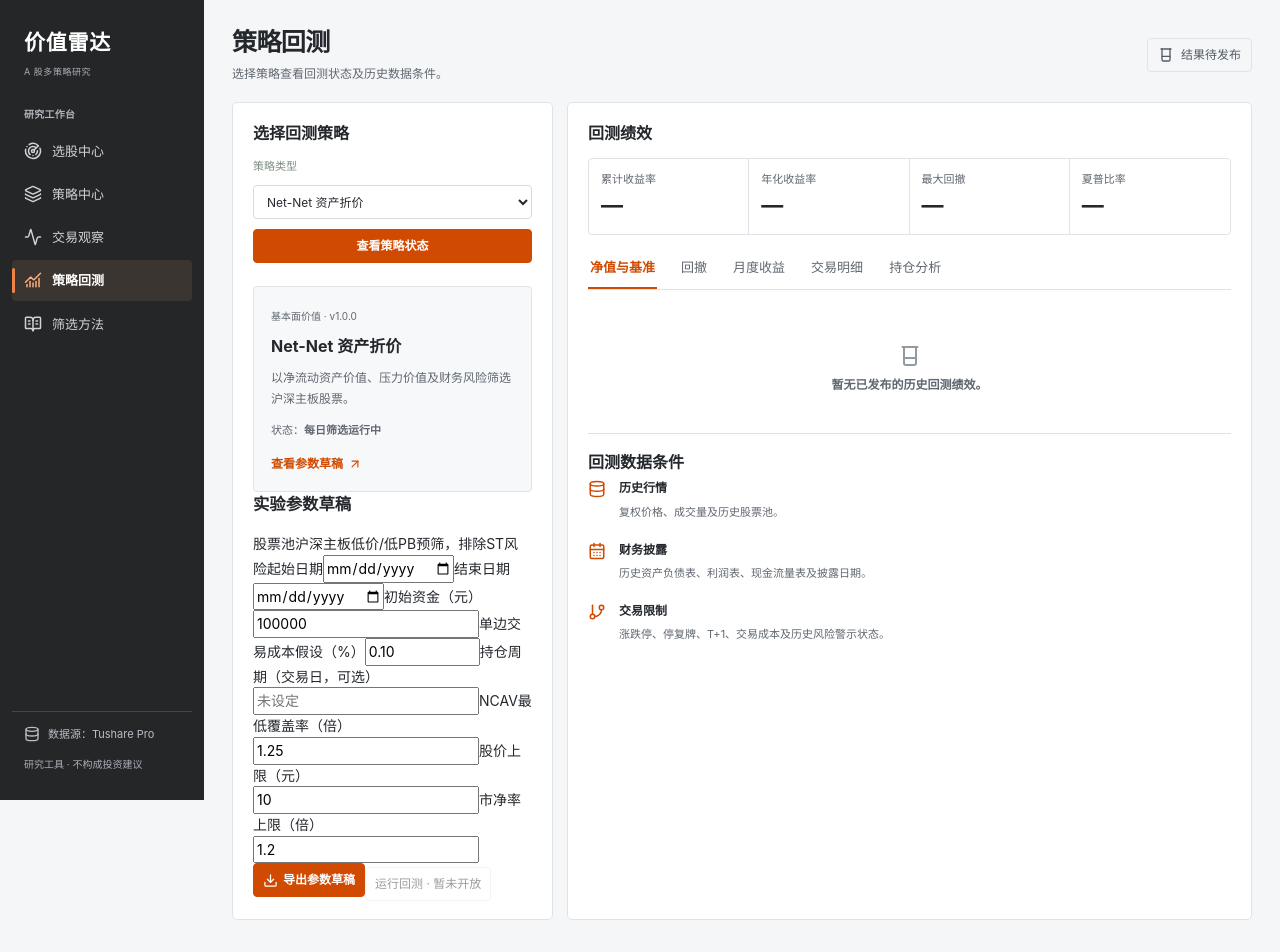
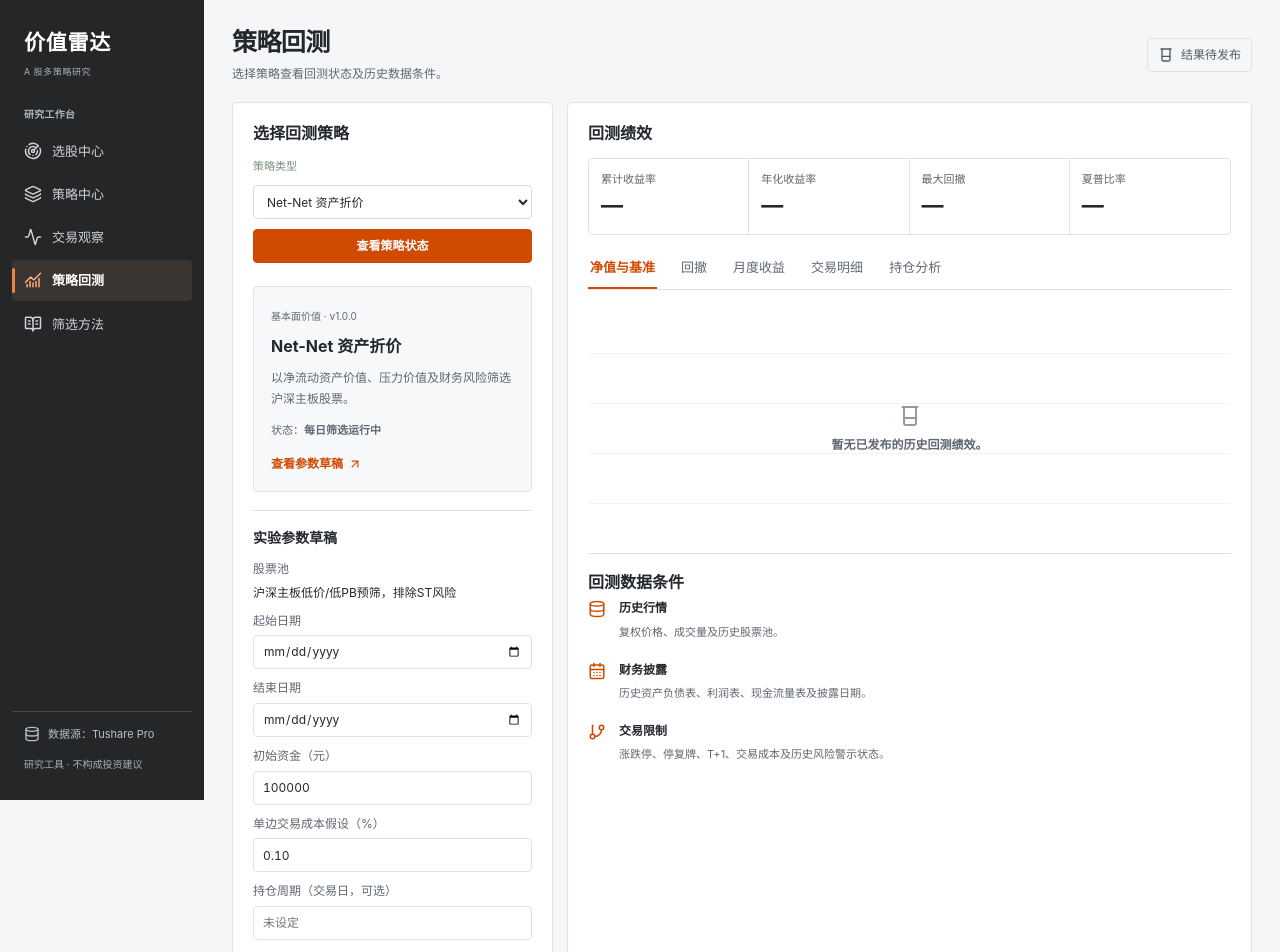
Before and after one commit to LGuangming/a-share-value-screener, a Next.js app: page /backtest in a window 1280 px wide. Shown: the top 952 px of the page. Built offline with nearby package versions, Linux system fonts and the light colour scheme.

Commit message:
UI V2: complete backtest workspace and regression coverage

```diff
--- a/app/theme-orange.css
+++ b/app/theme-orange.css
@@ -293,3 +293,12 @@ h1 {font-size:25px;line-height:1.35;letter-spacing:-.025em;font-weight:700;margi
 .strategy-library-table td:nth-child(4) {width:22%;}
 @media(max-width:700px){.research-tab-list{gap:16px;}.market-panel .results-table .security-col{min-width:125px;}.column-menu{right:auto;left:0;}.tool-button{min-height:34px;}}
 @media(prefers-reduced-motion:reduce){.tool-button,.research-tab-list button{transition:none!important;}.column-menu,.signal-reason-body{animation:none!important;}.tool-button:active{transform:none!important;}}
+
+.backtest-config {display:grid;gap:10px;margin-top:18px;padding-top:16px;border-top:1px solid var(--border);}
+.backtest-config h3 {font-size:14px;margin:0 0 2px;}
+.backtest-config label {display:flex;flex-direction:column;gap:5px;font-size:12px;color:var(--muted);}
+.backtest-config input {width:100%;height:34px;border:1px solid var(--border);border-radius:4px;background:white;color:var(--ink);padding:6px 9px;font:inherit;font-variant-numeric:tabular-nums;}
+.config-universe {color:var(--ink);line-height:1.5;}
+.backtest-config .filter-button:disabled {opacity:.45;cursor:not-allowed;}
+.backtest-results-panel .backtest-empty {min-height:250px;background:repeating-linear-gradient(to bottom,transparent,transparent 49px,#f2f3f4 49px,#f2f3f4 50px);}
+@media(max-width:700px){.backtest-results-panel .backtest-empty{min-height:160px;}}
```
